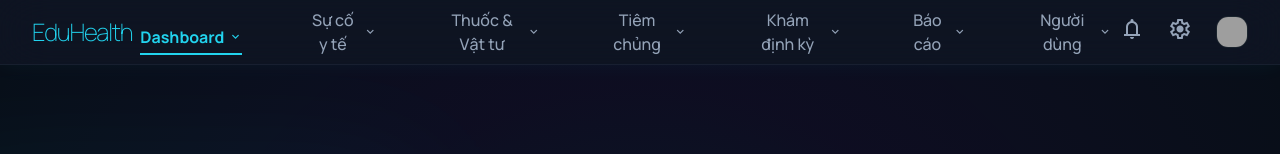
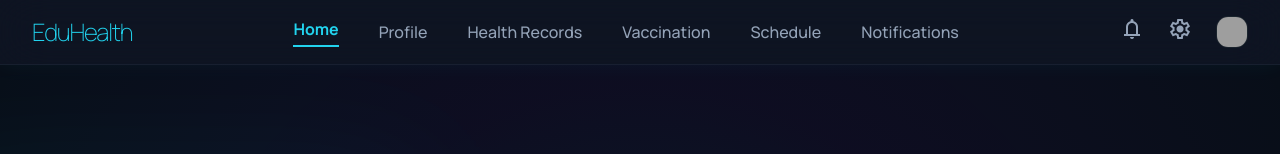
Before and after one commit to phanvietvan/EduHealth-System, a React (Vite) app in the folder frontend/: page / in a window 1280 px wide. Shown: the top 154 px of the page. Built offline with nearby package versions, Linux system fonts and the light colour scheme; grey boxes are pictures that could not be loaded.

Commit message:
Restructure Navbar: replaced dropdowns with simplified English links (Home, Profile, Health Records, Vaccination, Schedule, Notifications)

```diff
--- a/frontend/src/App.jsx
+++ b/frontend/src/App.jsx
@@ -9,128 +9,13 @@ function App() {
           <div className="text-2xl font-thin tracking-tighter text-cyan-400 font-manrope">
             EduHealth
           </div>
-          <div className="hidden lg:flex items-center gap-12">
-            {/* Dropdown: Dashboard */}
-            <div className="relative group px-2">
-              <button className="flex items-center gap-1 text-cyan-400 font-bold border-b-2 border-cyan-400 pb-1 font-manrope transition-all duration-300 py-4">
-                Dashboard
-                <span className="material-symbols-outlined text-sm">expand_more</span>
-              </button>
-
-              {/* Menu con */}
-              <div className="absolute left-0 top-full hidden group-hover:block w-64 pt-2 animate-in fade-in slide-in-from-top-2 duration-300">
-                <div className="bg-slate-900/90 backdrop-blur-xl border border-white/10 rounded-xl overflow-hidden shadow-2xl">
-                  <a href="#" className="block px-6 py-3 text-sm text-slate-300 hover:bg-cyan-500/10 hover:text-cyan-300 transition-colors">Tổng quan hệ thống</a>
-                  <a href="#" className="block px-6 py-3 text-sm text-slate-300 hover:bg-cyan-500/10 hover:text-cyan-300 transition-colors">Thống kê nhanh (số học sinh, sự cố, thuốc)</a>
-                  <a href="#" className="block px-6 py-3 text-sm font-bold text-red-400 hover:bg-red-500/10 transition-colors border-t border-white/5">Cảnh báo hôm nay</a>
-                </div>
-              </div>
-            </div>
-            {/* Dropdown: Sự cố y tế */}
-            <div className="relative group px-2">
-              <button className="flex items-center gap-1 text-slate-400 font-medium font-manrope hover:text-cyan-300 transition-colors duration-300 py-4">
-                Sự cố y tế
-                <span className="material-symbols-outlined text-sm">expand_more</span>
-              </button>
-
-              {/* Menu con */}
-              <div className="absolute left-0 top-full hidden group-hover:block w-56 pt-2 animate-in fade-in slide-in-from-top-2 duration-300">
-                <div className="bg-slate-900/90 backdrop-blur-xl border border-white/10 rounded-xl overflow-hidden shadow-2xl">
-                  <a href="#" className="block px-6 py-3 text-sm text-slate-300 hover:bg-cyan-500/10 hover:text-cyan-300 transition-colors">Ghi nhận sự cố mới</a>
-                  <a href="#" className="block px-6 py-3 text-sm text-slate-300 hover:bg-cyan-500/10 hover:text-cyan-300 transition-colors">Danh sách sự cố</a>
-                  <a href="#" className="block px-6 py-3 text-sm text-slate-300 hover:bg-cyan-500/10 hover:text-cyan-300 transition-colors">Xử lý sự cố</a>
-                  <a href="#" className="block px-6 py-3 text-sm text-slate-300 hover:bg-cyan-500/10 hover:text-cyan-300 transition-colors border-t border-white/5">Lịch sử sự cố</a>
-                </div>
-              </div>
-            </div>
-            {/* Dropdown: Thuốc & Vật tư */}
-            <div className="relative group px-2">
-              <button className="flex items-center gap-1 text-slate-400 font-medium font-manrope hover:text-cyan-300 transition-colors duration-300 py-4">
-                Thuốc & Vật tư
-                <span className="material-symbols-outlined text-sm">expand_more</span>
-              </button>
-
-              {/* Menu con */}
-              <div className="absolute left-0 top-full hidden group-hover:block w-52 pt-2 animate-in fade-in slide-in-from-top-2 duration-300">
-                <div className="bg-slate-900/90 backdrop-blur-xl border border-white/10 rounded-xl overflow-hidden shadow-2xl">
-                  <a href="#" className="block px-6 py-3 text-sm text-slate-300 hover:bg-cyan-500/10 hover:text-cyan-300 transition-colors">Danh sách thuốc</a>
-                  <a href="#" className="block px-6 py-3 text-sm text-slate-300 hover:bg-cyan-500/10 hover:text-cyan-300 transition-colors">Nhập thuốc</a>
-                  <a href="#" className="block px-6 py-3 text-sm text-slate-300 hover:bg-cyan-500/10 hover:text-cyan-300 transition-colors">Xuất thuốc</a>
-                  <a href="#" className="block px-6 py-3 text-sm text-slate-300 hover:bg-cyan-500/10 hover:text-cyan-300 transition-colors">Tồn kho</a>
-                  <a href="#" className="block px-6 py-3 text-sm text-orange-400 hover:bg-orange-500/10 transition-colors border-t border-white/5">Hạn sử dụng</a>
-                </div>
-              </div>
-            </div>
-            {/* Dropdown: Tiêm chủng */}
-            <div className="relative group px-2">
-              <button className="flex items-center gap-1 text-slate-400 font-medium font-manrope hover:text-cyan-300 transition-colors duration-300 py-4">
-                Tiêm chủng
-                <span className="material-symbols-outlined text-sm">expand_more</span>
-              </button>
-
-              {/* Menu con */}
-              <div className="absolute left-0 top-full hidden group-hover:block w-56 pt-2 animate-in fade-in slide-in-from-top-2 duration-300">
-                <div className="bg-slate-900/90 backdrop-blur-xl border border-white/10 rounded-xl overflow-hidden shadow-2xl">
-                  <a href="#" className="block px-6 py-3 text-sm text-slate-300 hover:bg-cyan-500/10 hover:text-cyan-300 transition-colors">Lịch tiêm</a>
-                  <a href="#" className="block px-6 py-3 text-sm text-slate-300 hover:bg-cyan-500/10 hover:text-cyan-300 transition-colors">Danh sách học sinh cần tiêm</a>
-                  <a href="#" className="block px-6 py-3 text-sm text-slate-300 hover:bg-cyan-500/10 hover:text-cyan-300 transition-colors">Xác nhận phụ huynh</a>
-                  <a href="#" className="block px-6 py-3 text-sm text-slate-300 hover:bg-cyan-500/10 hover:text-cyan-300 transition-colors border-t border-white/5">Lịch sử tiêm</a>
-                </div>
-              </div>
-            </div>
-
-            {/* Dropdown: Khám định kỳ */}
-            <div className="relative group px-2">
-              <button className="flex items-center gap-1 text-slate-400 font-medium font-manrope hover:text-cyan-300 transition-colors duration-300 py-4">
-                Khám định kỳ
-                <span className="material-symbols-outlined text-sm">expand_more</span>
-              </button>
-
-              {/* Menu con */}
-              <div className="absolute left-0 top-full hidden group-hover:block w-52 pt-2 animate-in fade-in slide-in-from-top-2 duration-300">
-                <div className="bg-slate-900/90 backdrop-blur-xl border border-white/10 rounded-xl overflow-hidden shadow-2xl">
-                  <a href="#" className="block px-6 py-3 text-sm text-slate-300 hover:bg-cyan-500/10 hover:text-cyan-300 transition-colors">Lịch khám</a>
-                  <a href="#" className="block px-6 py-3 text-sm text-slate-300 hover:bg-cyan-500/10 hover:text-cyan-300 transition-colors">Kết quả khám</a>
-                  <a href="#" className="block px-6 py-3 text-sm text-slate-300 hover:bg-cyan-500/10 hover:text-cyan-300 transition-colors">Tạo lịch khám</a>
-                  <a href="#" className="block px-6 py-3 text-sm text-slate-300 hover:bg-cyan-500/10 hover:text-cyan-300 transition-colors border-t border-white/5">Báo cáo khám</a>
-                </div>
-              </div>
-            </div>
-
-            {/* Dropdown: Báo cáo */}
-            <div className="relative group px-2">
-              <button className="flex items-center gap-1 text-slate-400 font-medium font-manrope hover:text-cyan-300 transition-colors duration-300 py-4">
-                Báo cáo
-                <span className="material-symbols-outlined text-sm">expand_more</span>
-              </button>
-
-              {/* Menu con */}
-              <div className="absolute right-0 top-full hidden group-hover:block w-52 pt-2 animate-in fade-in slide-in-from-top-2 duration-300">
-                <div className="bg-slate-900/90 backdrop-blur-xl border border-white/10 rounded-xl overflow-hidden shadow-2xl">
-                  <a href="#" className="block px-6 py-3 text-sm text-slate-300 hover:bg-cyan-500/10 hover:text-cyan-300 transition-colors">Báo cáo sức khỏe</a>
-                  <a href="#" className="block px-6 py-3 text-sm text-slate-300 hover:bg-cyan-500/10 hover:text-cyan-300 transition-colors">Báo cáo sự cố</a>
-                  <a href="#" className="block px-6 py-3 text-sm text-slate-300 hover:bg-cyan-500/10 hover:text-cyan-300 transition-colors">Báo cáo thuốc</a>
-                  <a href="#" className="block px-6 py-3 text-sm font-bold text-cyan-400 hover:bg-cyan-500/10 transition-colors border-t border-white/5">Thống kê tổng hợp</a>
-                </div>
-              </div>
-            </div>
-            {/* Dropdown: Người dùng */}
-            <div className="relative group px-2">
-              <button className="flex items-center gap-1 text-slate-400 font-medium font-manrope hover:text-cyan-300 transition-colors duration-300 py-4">
-                Người dùng
-                <span className="material-symbols-outlined text-sm">expand_more</span>
-              </button>
-
-              {/* Menu con */}
-              <div className="absolute right-0 top-full hidden group-hover:block w-52 pt-2 animate-in fade-in slide-in-from-top-2 duration-300">
-                <div className="bg-slate-900/90 backdrop-blur-xl border border-white/10 rounded-xl overflow-hidden shadow-2xl">
-                  <a href="#" className="block px-6 py-3 text-sm text-slate-300 hover:bg-cyan-500/10 hover:text-cyan-300 transition-colors">Danh sách người dùng</a>
-                  <a href="#" className="block px-6 py-3 text-sm text-slate-300 hover:bg-cyan-500/10 hover:text-cyan-300 transition-colors">Thêm người dùng</a>
-                  <a href="#" className="block px-6 py-3 text-sm text-slate-300 hover:bg-cyan-500/10 hover:text-cyan-300 transition-colors">Phân quyền role</a>
-                  <a href="#" className="block px-6 py-3 text-sm text-slate-300 hover:bg-cyan-500/10 hover:text-cyan-300 transition-colors border-t border-white/5">Quản lý tài khoản</a>
-                </div>
-              </div>
-            </div>
+          <div className="hidden lg:flex items-center gap-10">
+            <a className="text-cyan-400 font-bold border-b-2 border-cyan-400 pb-1 font-manrope transition-all duration-300" href="#">Home</a>
+            <a className="text-slate-400 font-medium font-manrope hover:text-cyan-300 transition-colors duration-300" href="#">Profile</a>
+            <a className="text-slate-400 font-medium font-manrope hover:text-cyan-300 transition-colors duration-300" href="#">Health Records</a>
+            <a className="text-slate-400 font-medium font-manrope hover:text-cyan-300 transition-colors duration-300" href="#">Vaccination</a>
+            <a className="text-slate-400 font-medium font-manrope hover:text-cyan-300 transition-colors duration-300" href="#">Schedule</a>
+            <a className="text-slate-400 font-medium font-manrope hover:text-cyan-300 transition-colors duration-300" href="#">Notifications</a>
           </div>
           <div className="flex items-center gap-6">
             <button className="text-slate-400 hover:text-cyan-300 transition-colors cursor-pointer active:scale-95">
```
